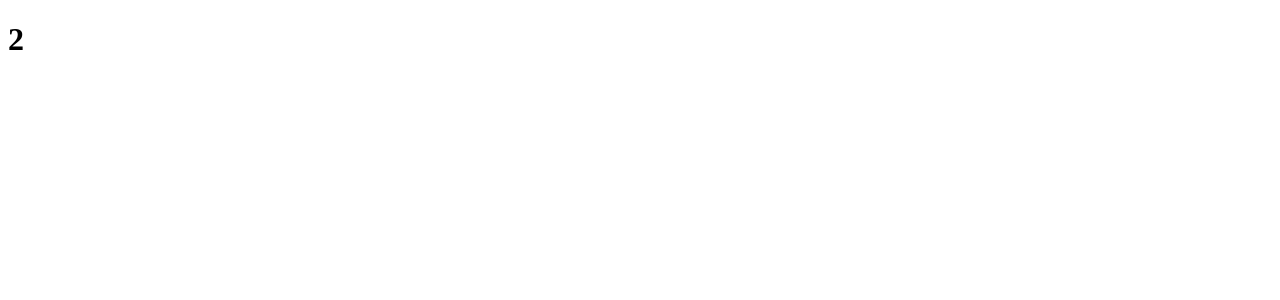
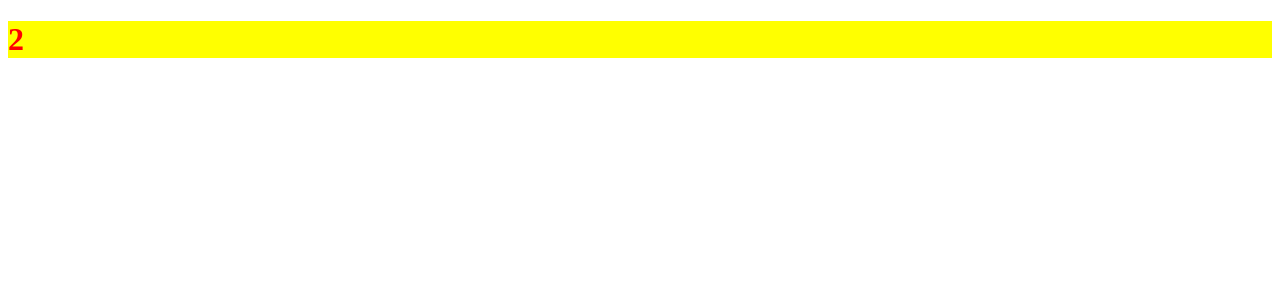
Before and after one commit to briansimiyuj/React-Class, a React (Create React App) app: page / in a window 1280 px wide. Shown: the top 300 px of the page. Built offline with nearby package versions, Linux system fonts and the light colour scheme.

Commit message:
Inline styles

```diff
--- a/src/components/Header.jsx
+++ b/src/components/Header.jsx
@@ -6,7 +6,7 @@
 
         <header>
 
-            <h1>{title}</h1>
+            <h1 style={{color: "red", backgroundColor: "yellow"}}>{title}</h1>
 
         </header>
 
```
Also changed, not shown: notes.txt (deleted).
